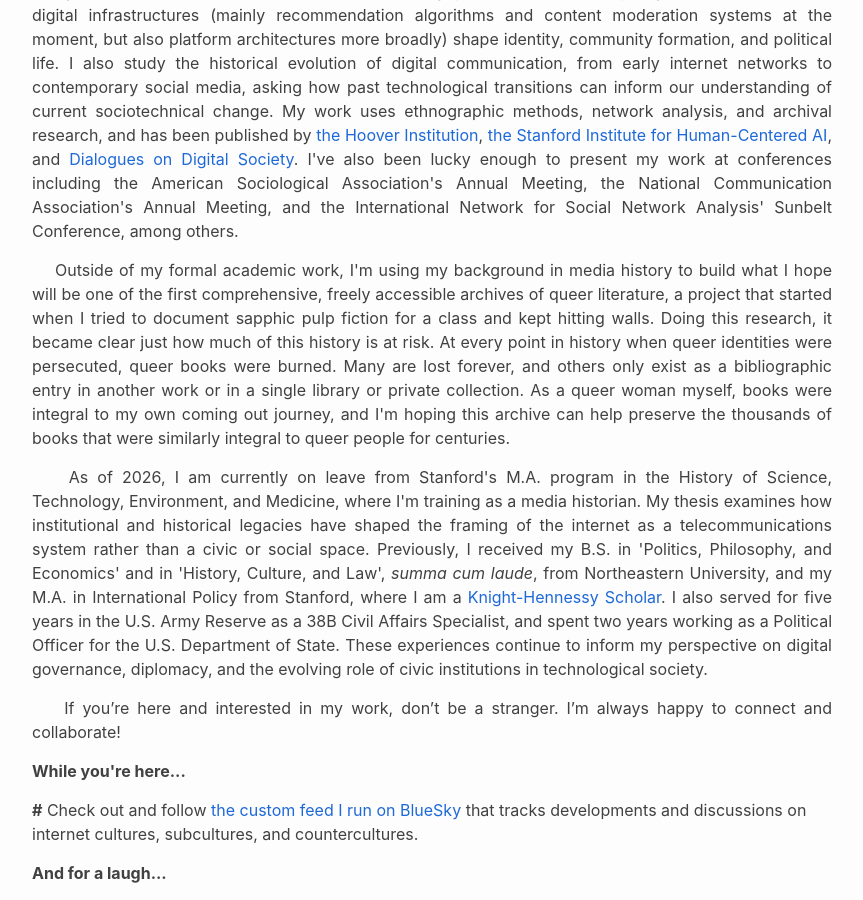
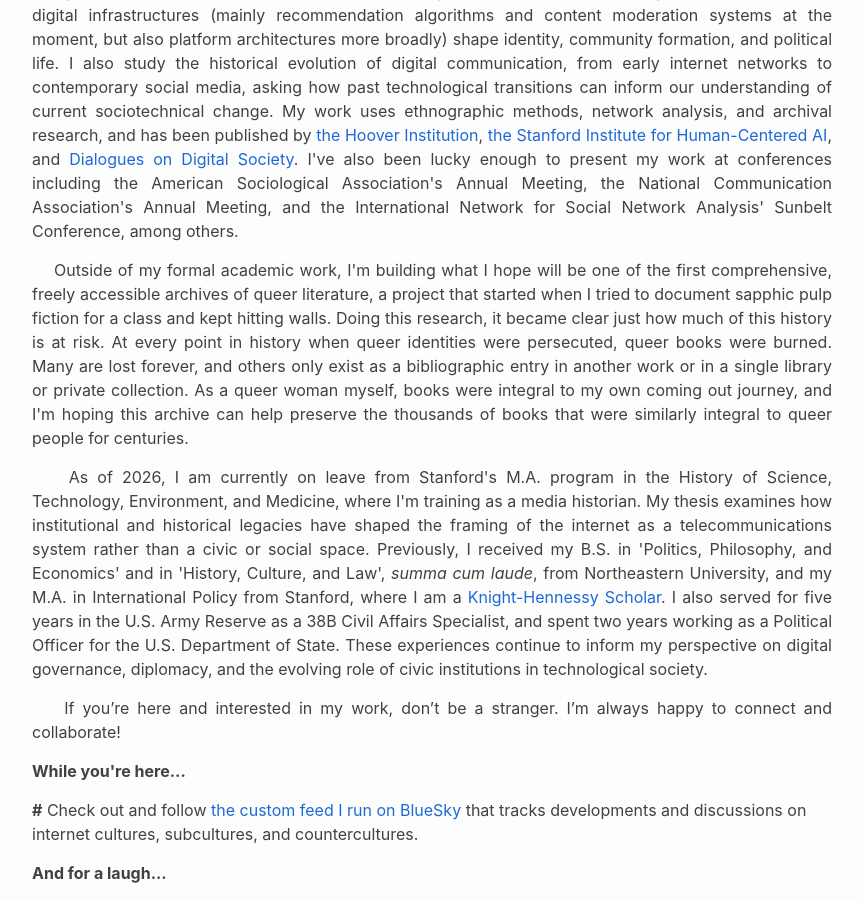
Before and after one commit to evjohnston/evjohnston.github.io, a Jekyll site: the page built from index.md, in a window 1280 px wide and 900 px high, scrolled down 663 px. Shown: the whole window, without its empty margins (208-1071 px from the left). Built offline with Jekyll 4.4.1, drawn with Linux system fonts in a browser that asks for light colours.

Commit message:
some final edits

```diff
--- a/index.md
+++ b/index.md
@@ -15,7 +15,7 @@
 &nbsp;&nbsp;&nbsp;&nbsp;My research sits at the intersection of media history, platform studies, and policy. I'm interested in how digital infrastructures (mainly recommendation algorithms and content moderation systems at the moment, but also platform architectures more broadly) shape identity, community formation, and political life. I also study the historical evolution of digital communication, from early internet networks to contemporary social media, asking how past technological transitions can inform our understanding of current sociotechnical change. My work uses ethnographic methods, network analysis, and archival research, and has been published by <a href = "https://www.hoover.org/">the Hoover Institution</a>, <a href = "https://hai.stanford.edu/">the Stanford Institute for Human-Centered AI</a>, and <a href="https://journals.sagepub.com/home/DDS">Dialogues on Digital Society</a>. I've also been lucky enough to present my work at conferences including the American Sociological Association's Annual Meeting, the National Communication Association's Annual Meeting, and the International Network for Social Network Analysis' Sunbelt Conference, among others.</p>
 
 <p style="text-align: justify;">
-&nbsp;&nbsp;&nbsp;&nbsp;Outside of my formal academic work, I'm using my background in media history to build what I hope will be one of the first comprehensive, freely accessible archives of queer literature, a project that started when I tried to document sapphic pulp fiction for a class and kept hitting walls. Doing this research, it became clear just how much of this history is at risk. At every point in history when queer identities were persecuted, queer books were burned. Many are lost forever, and others only exist as a bibliographic entry in another work or in a single library or private collection. As a queer woman myself, books were integral to my own coming out journey, and I'm hoping this archive can help preserve the thousands of books that were similarly integral to queer people for centuries.</p>
+&nbsp;&nbsp;&nbsp;&nbsp;Outside of my formal academic work, I'm building what I hope will be one of the first comprehensive, freely accessible archives of queer literature, a project that started when I tried to document sapphic pulp fiction for a class and kept hitting walls. Doing this research, it became clear just how much of this history is at risk. At every point in history when queer identities were persecuted, queer books were burned. Many are lost forever, and others only exist as a bibliographic entry in another work or in a single library or private collection. As a queer woman myself, books were integral to my own coming out journey, and I'm hoping this archive can help preserve the thousands of books that were similarly integral to queer people for centuries.</p>
 
 <p style="text-align: justify;">
 &nbsp;&nbsp;&nbsp;&nbsp;As of 2026, I am currently on leave from Stanford's M.A. program in the History of Science, Technology, Environment, and Medicine, where I'm training as a media historian. My thesis examines how institutional and historical legacies have shaped the framing of the internet as a telecommunications system rather than a civic or social space. Previously, I received my B.S. in 'Politics, Philosophy, and Economics' and in 'History, Culture, and Law', <em>summa cum laude</em>, from Northeastern University, and my M.A. in International Policy from Stanford, where I am a <a href="https://knight-hennessy.stanford.edu/people/emerson-johnston">Knight-Hennessy Scholar</a>. I also served for five years in the U.S. Army Reserve as a 38B Civil Affairs Specialist, and spent two years working as a Political Officer for the U.S. Department of State. These experiences continue to inform my perspective on digital governance, diplomacy, and the evolving role of civic institutions in technological society.</p>
```
